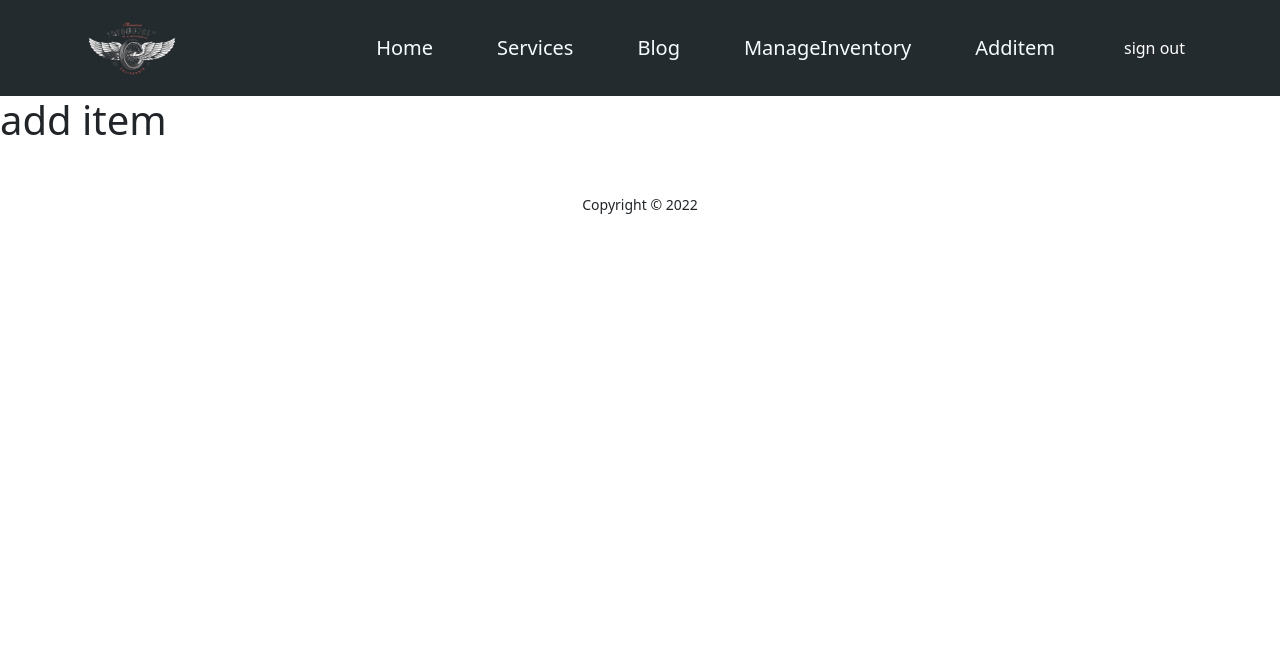
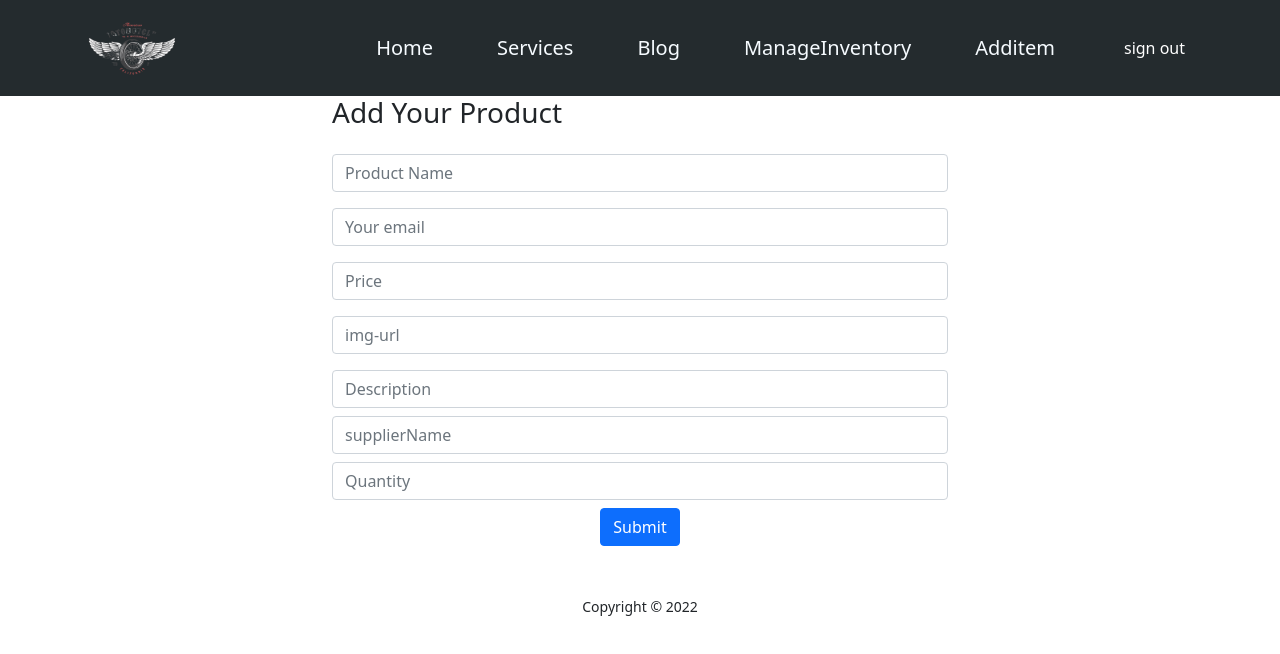
Before and after one commit to DevWithShakil/Gear---up, a React (Create React App) app: page /additem in a window 1280 px wide. Shown: the top 654 px of the page. Built offline with nearby package versions, Linux system fonts and the light colour scheme; no server answers; sample sign-in values are in the browser's storage.

Commit message:
add item added

```diff
--- a/src/components/Pages/Home/Home/AddItem/AddItem.js
+++ b/src/components/Pages/Home/Home/AddItem/AddItem.js
@@ -1,11 +1,65 @@
 import React from 'react';
+import { Button, Form } from 'react-bootstrap';
 
 const AddItem = () => {
+    const handleAddItem = (event) => {
+        event.preventDefault();
+        const bikecollection = {
+            title: event.target.product.value,
+            price: event.target.price.value,
+            img: event.target.imgUrl.value,
+            des: event.target.desc.value,
+            supplier: event.target.supplierName.value,
+            quantity: event.target.quantity.value,
+            email: event.target.email.value,
+        };
+        // axiosPrivate.post("https://secure-reaches-83838.herokuapp.com/dress", dressCollection)
+        //     .then(response => {
+        //         toast.success("product upload successfully")
+        //         event.target.reset()
+        //     })
+    };
+
     return (
         <div>
-            <h1>add item</h1>
+            <div className="container-fluid ">
+                <div className="row">
+                    <div className="col-md-6 mx-auto form-group">
+                        <h3 className="mb-4">Add Your Product</h3>
+                        <Form onSubmit={handleAddItem} className="">
+                            <Form.Group className="mb-3" controlId="formBasicEmail">
+                                <Form.Control name="product" type="text" placeholder="Product Name" required />
+                            </Form.Group>
+                            <Form.Group className="mb-3" controlId="formBasicEmail">
+                                <Form.Control name="email" type="email" placeholder="Your email" required />
+                            </Form.Group>
+                            <Form.Group className="mb-3" controlId="formBasicEmail">
+                                <Form.Control name="price" type="number" placeholder="Price" required />
+                            </Form.Group>
+                            <Form.Group className="mb-3" controlId="formBasicEmail">
+                                <Form.Control name="imgUrl" type="text" placeholder="img-url" required />
+                            </Form.Group>
+                            <Form.Group className="mb-2" controlId="formBasicEmail">
+                                <Form.Control name="desc" type="text" placeholder="Description" required />
+                            </Form.Group>
+                            <Form.Group className="mb-2" controlId="formBasicEmail">
+                                <Form.Control name="supplierName" type="text" placeholder="supplierName" required />
+                            </Form.Group>
+                            <Form.Group className="mb-2" controlId="formBasicEmail">
+                                <Form.Control name="quantity" type="text" placeholder="Quantity" required />
+                            </Form.Group>
+                            <div className="text-center">
+                                <Button className="inventory-btn" variant="primary" type="submit">
+                                    Submit
+                                </Button>
+                            </div>
+                        </Form>
+                    </div>
+                </div>
+            </div>
         </div>
-    );
+    )
 };
 
+
 export default AddItem;
```
